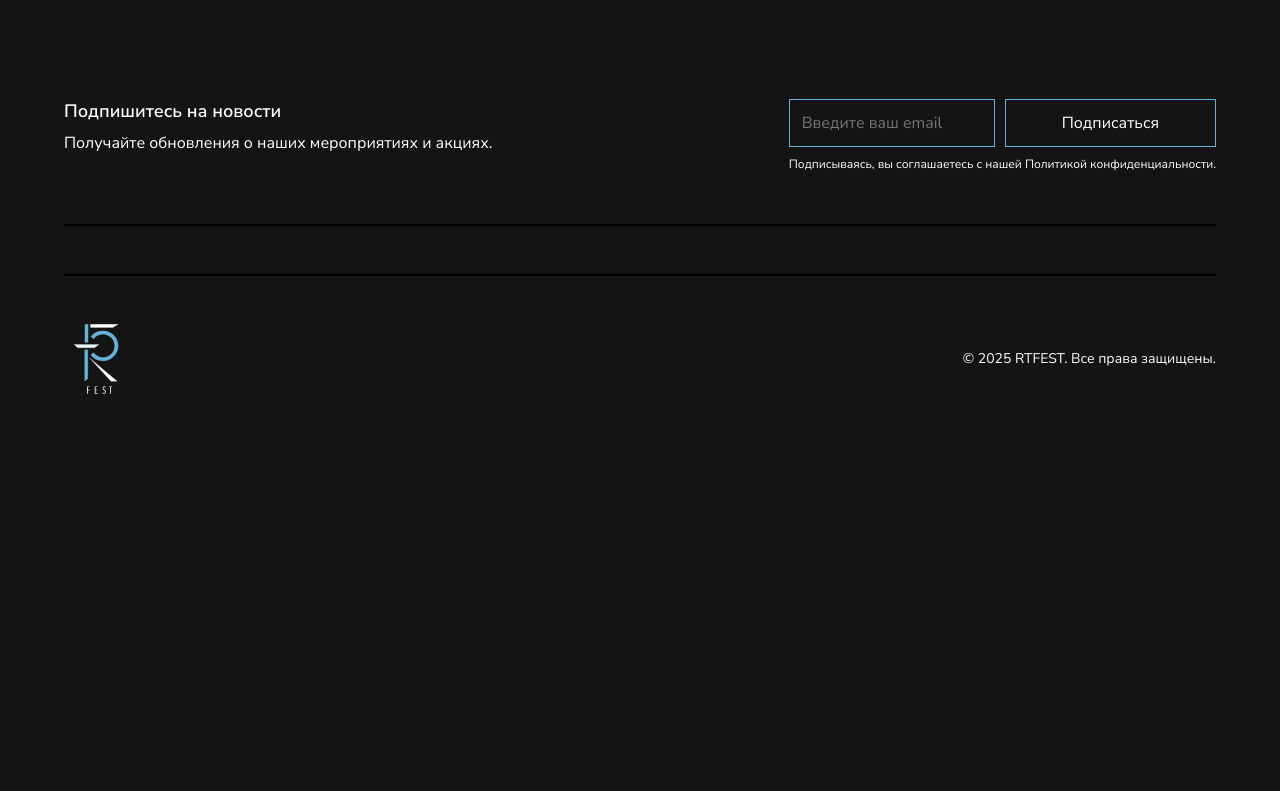
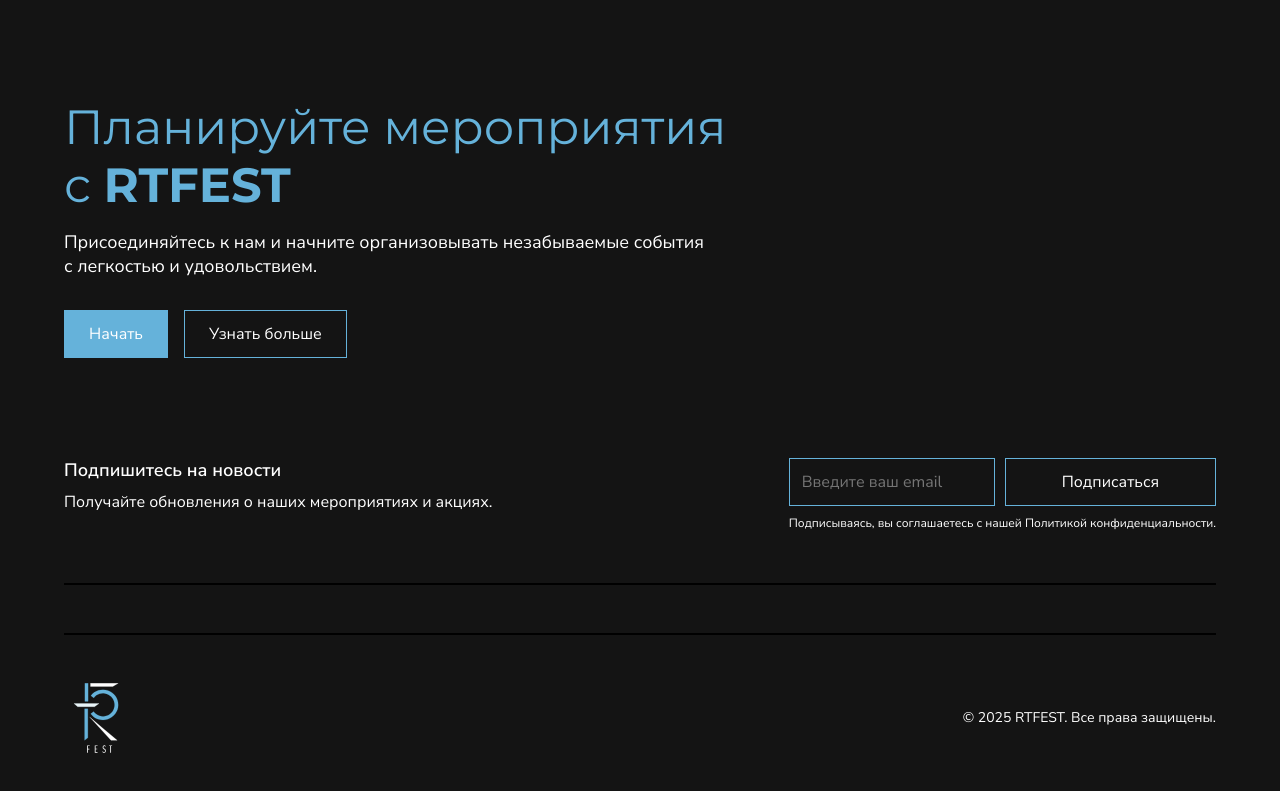
Before and after one commit to Armontex/rtfest, a Vue app in the folder frontend/: page / in a window 1280 px wide. Shown: the part 1434-2225 px from the top of the page. Before the commit the page ends 1928 px from the top, so only its background shows below. Built offline with nearby package versions, Linux system fonts and the light colour scheme.

Commit message:
add adaptive for STASection

```diff
--- a/frontend/src/components/sections/STASection.vue
+++ b/frontend/src/components/sections/STASection.vue
@@ -11,8 +11,8 @@
         </p>
       </header>
       <div class="sta__buttons">
-        <LightButton text="Начать"/>
-        <DarkButton text="Узнать больше" href="#faq"/>
+        <LightButton text="Начать" />
+        <DarkButton text="Узнать больше" href="#faq" />
       </div>
     </div>
   </section>
@@ -37,25 +37,47 @@ export default {
   display: flex;
   flex-direction: column;
   gap: 2rem;
+  align-items: center;
+  text-align: center;
 }
 
 .sta__header {
   display: flex;
   flex-direction: column;
   gap: 1rem;
-  width: 60%;
 }
 
 .sta__title {
-  font-size: 48px;
+  font-size: 28px;
 }
 
 .sta__descr {
-  font-size: 18px;
+  font-size: 16px;
 }
 
 .sta__buttons {
   display: flex;
   gap: 1rem;
 }
+
+@media (min-width: 768px) {
+  .sta__wrapper {
+    align-items: start;
+    text-align: start;
+  }
+
+  .sta__header {
+    width: 60%;
+  }
+}
+
+@media (min-width: 1024px) {
+  .sta__title {
+    font-size: 48px;
+  }
+
+  .sta__descr {
+    font-size: 18px;
+  }
+}
 </style>
--- a/frontend/src/views/HomeView.vue
+++ b/frontend/src/views/HomeView.vue
@@ -27,7 +27,7 @@ export default {
   <!-- <WorkflowSection /> -->
   <!-- <FAQSection /> -->
   <!-- <ContactsSection /> -->
-  <!-- <STASection /> -->
+  <STASection />
 </template>
 
 <style scoped></style>
```
